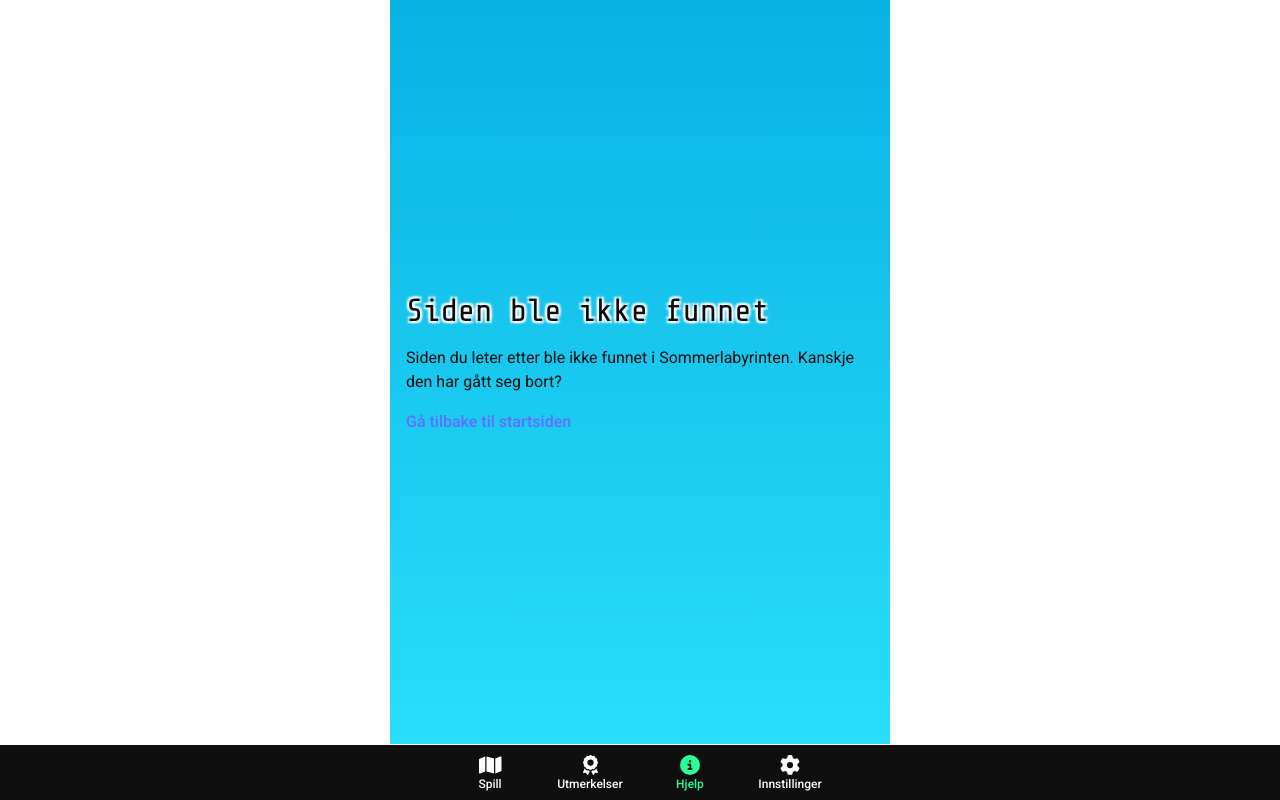
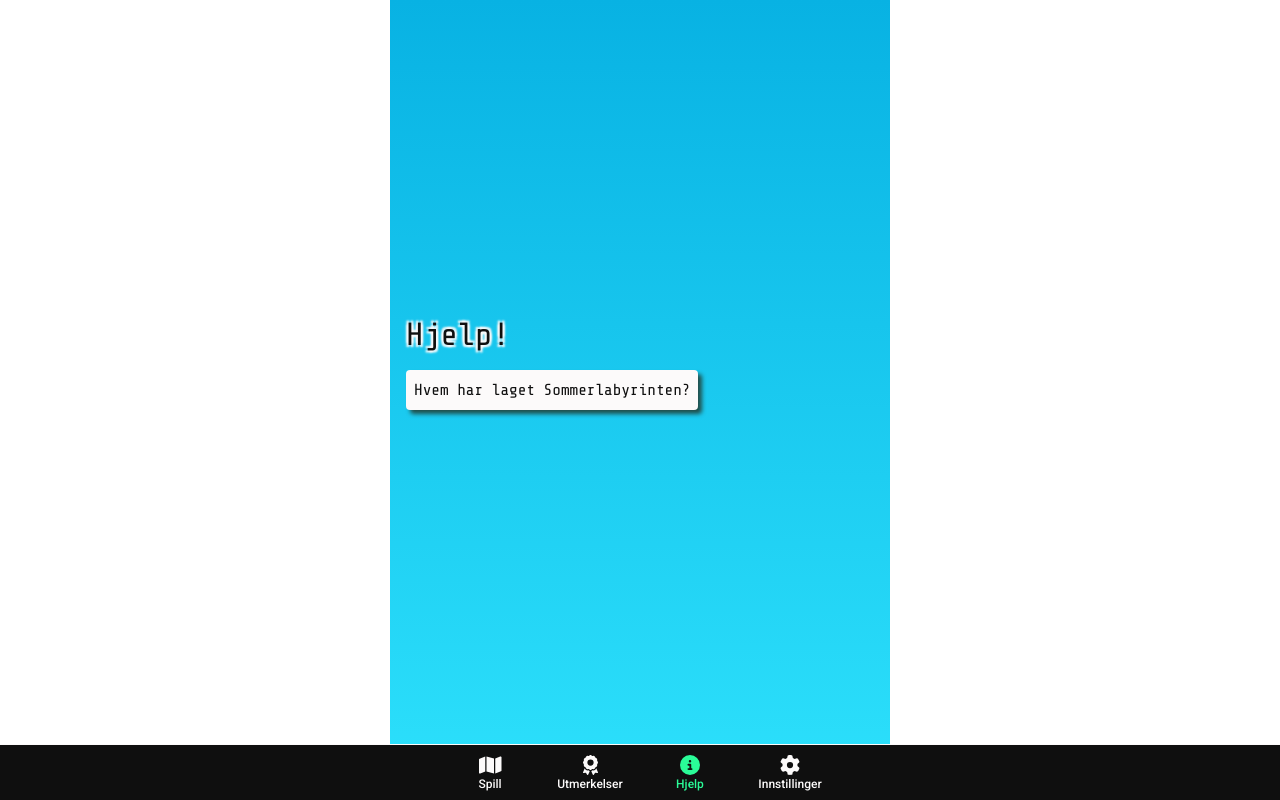
Before and after one commit to olafmoriarty/sommerlabyrinten, a React (Vite) app: page /hjelp in a window 1280 px wide. Built offline with nearby package versions, Linux system fonts and the light colour scheme; the HTML template or start-up script is replaced by a standard one.

Commit message:
Add image to YouFoundAClue and a crude help page

```diff
--- a/src/App.tsx
+++ b/src/App.tsx
@@ -6,10 +6,12 @@ import './styles/style.css';
 import { NotificationProvider } from './contexts/NotificationContext';
 import The404Page from './pages/404';
 import Settings from './pages/settings/Settings';
+import Help from './pages/help/Help';
 
 const router = createBrowserRouter([
 	{ element: <Root />, children: [
 		{path: '/innstillinger', element: <Settings />},
+		{path: '/hjelp', element: <Help />},
 		{path: '/', element: <Content />},
 		{path: '*', element: <The404Page />},
 	] },
--- a/src/pages/dialogs/YouFoundAClue.tsx
+++ b/src/pages/dialogs/YouFoundAClue.tsx
@@ -1,9 +1,9 @@
 const YouFoundAClue = () => {
 	return (
 		<>
-		<img src="./stock-photo-old-letter-envelope-with-red-wax-seal-1115536121.jpg" alt="Ledetråd" />
+		<img src="./images/konvolutt.png" alt="Du har funnet en ledetråd" />
 		<h2>Du fant en ny ledetråd!</h2>
-		<p>Du er ett skritt nærmere å finne nøkkelen. Godt jobba!</p>
+		<p>Du er ett skritt nærmere å finne neste nøkkel. Godt jobba!</p>
 		<p><em>Ledetråden er lagt til i lista over aktive ledetråder!</em></p>
 		</>
 	)
--- /dev/null
+++ b/src/pages/help/Help.tsx
@@ -0,0 +1,18 @@
+import HelpSection from "./HelpSection";
+
+const Help = () => {
+	return (
+		<main className="text-box help-page">
+			<h1>Hjelp!</h1>
+
+			<HelpSection>
+				<h2>Hvem har laget Sommerlabyrinten?</h2>
+				<p>Sommerlabyrinten er utvikla av <a href="https://olafmoriarty.com" target="_blank">Olaf Moriarty Solstrand</a>.</p>
+				<h3>Bilder</h3>
+				<p><a href="https://www.shutterstock.com/image-photo/vintage-paper-background-old-envelope-postcard-2345197067" target="_blank">DarkBird / Shutterstock.com</a></p>
+			</HelpSection>
+		</main>
+	);
+}
+
+export default Help;
--- /dev/null
+++ b/src/pages/help/HelpSection.tsx
@@ -0,0 +1,20 @@
+import { useState } from "react";
+
+const HelpSection = (props : {children : JSX.Element[]}) => {
+	const [isOpen, setIsOpen] = useState(false);
+
+	const toggle = () => {
+		setIsOpen(open => !open);
+	}
+
+	if (!isOpen) {
+		return (
+			<article className="content-box collapsed" onClick={toggle}>{props.children[0]}</article>
+		);
+	}
+	return (
+		<article className="content-box">{props.children}<button onClick={toggle}>Skjul</button></article>
+	);
+}
+
+export default HelpSection;
--- /dev/null
+++ b/src/styles/sass/_help.scss
@@ -0,0 +1,13 @@
+.help-page {
+	h2 {
+		font-size: 1rem;
+	}
+
+	.collapsed h2 {
+		margin-bottom: 0;
+	}
+
+	a {
+		color: var(--dark-slate-grey);
+	}
+}
--- a/src/styles/style.css
+++ b/src/styles/style.css
@@ -496,6 +496,16 @@ main h2 {
   font-size: 0.75rem;
 }
 
+.help-page h2 {
+  font-size: 1rem;
+}
+.help-page .collapsed h2 {
+  margin-bottom: 0;
+}
+.help-page a {
+  color: var(--dark-slate-grey);
+}
+
 .product {
   background: var(--seasalt);
   padding: 0.5rem;
--- a/src/styles/style.scss
+++ b/src/styles/style.scss
@@ -10,5 +10,6 @@
 @use 'sass/journey-planner';
 @use 'sass/trivia';
 @use 'sass/navigation';
+@use 'sass/help';
 @use 'sass/store';
 @use 'sass/dialogs';
```
Also changed, not shown: public/images/konvolutt.png (added), 1 other file (tests, documents, lock files or other folders).
